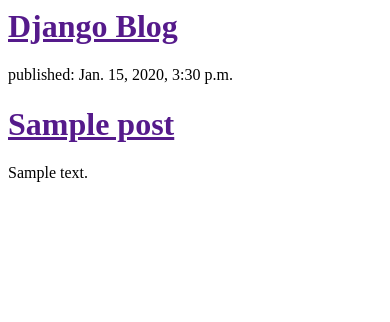
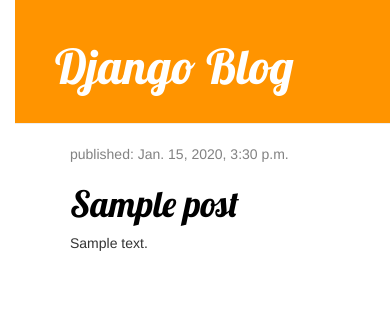
Before and after one commit to ritesh-nitjsr/djangotest, a Django app: template blog/templates/blog/post_list.html in a window 390 px wide. Shown: the top 322 px of the page. Run offline with Django 3.2, Linux system fonts and the light colour scheme; the template is opened without the code that fills it: values that come from a table or form of the project are taken from there, others are empty; tables that the repository leaves empty hold one stand-in row (values such as "Sample post"); some libraries are stand-ins or nearby versions.

Commit message:
Added view and template

```diff
--- /dev/null
+++ b/blog/static/css/blog.css
@@ -0,0 +1,55 @@
+h1 a {
+    color: #FCA205;
+    font-family: 'Lobster';
+}
+
+body {
+    padding-left: 15px;
+}
+
+.page-header {
+    background-color: #ff9400;
+    margin-top: 0;
+    padding: 20px 20px 20px 40px;
+}
+
+.page-header h1, .page-header h1 a, .page-header h1 a:visited, .page-header h1 a:active {
+    color: #ffffff;
+    font-size: 36pt;
+    text-decoration: none;
+}
+
+.content {
+    margin-left: 40px;
+}
+
+h1, h2, h3, h4 {
+    font-family: 'Lobster', cursive;
+}
+
+.date {
+    color: #828282;
+}
+
+.save {
+    float: right;
+}
+
+.post-form textarea, .post-form input {
+    width: 100%;
+}
+
+.top-menu, .top-menu:hover, .top-menu:visited {
+    color: #ffffff;
+    float: right;
+    font-size: 26pt;
+    margin-right: 20px;
+}
+
+.post {
+    margin-bottom: 70px;
+}
+
+.post h1 a, .post h1 a:visited {
+    color: #000000;
+}
--- /dev/null
+++ b/blog/templates/blog/base.html
@@ -0,0 +1,24 @@
+{% load staticfiles %}
+<html>
+    <head>
+        <title>Django blog</title>
+        <link rel="stylesheet" href="//maxcdn.bootstrapcdn.com/bootstrap/3.2.0/css/bootstrap.min.css">
+        <link rel="stylesheet" href="//maxcdn.bootstrapcdn.com/bootstrap/3.2.0/css/bootstrap-theme.min.css">
+        <link rel="stylesheet" href="{% static 'css/blog.css' %}">
+        <link href="//fonts.googleapis.com/css?family=Lobster&subset=latin,latin-ext" rel="stylesheet" type="text/css">
+    </head>
+    <body>
+        <div class="page-header">
+            <h1><a href="">Django Blog</a></h1>
+        </div>
+        <div class="content container">
+            <div class="row">
+                <div class="col-md-8">
+                    {% block content %}
+                    {% endblock %}
+                </div>
+            </div>
+        </div>
+
+    </body>
+</html>
--- a/blog/templates/blog/post_list.html
+++ b/blog/templates/blog/post_list.html
@@ -1,19 +1,13 @@
-<html>
-    <head>
-        <title>Django blog</title>
-    </head>
-    <body>
-        <div>
-            <h1><a href="">Django Blog</a></h1>
+{% extends 'blog/base.html' %}
+
+{% block content %}
+    {% for post in posts %}
+        <div class="post">
+            <div class="date">
+                <p>published: {{ post.published_date }}</p>
+            </div>
+            <h1><a href="{% url 'post_detail' pk=post.pk %}">{{ post.title }}</a></h1>
+            <p>{{ post.text|linebreaksbr }}</p>
         </div>
-
-        {% for post in posts %}
-          <div>
-            <p>published: {{ post.published_date }}</p>
-            <h1><a href="">{{ post.title }}</a></h1>
-            <p>{{ post.text|linebreaksbr }}</p>
-          </div>
-        {% endfor %}
-
-    </body>
-</html>
+    {% endfor %}
+{% endblock %}
--- a/blog/urls.py
+++ b/blog/urls.py
@@ -2,5 +2,6 @@
 from . import views
 
 urlpatterns = [
-   url(r'^$', views.post_list, name = 'post_list')
+   url(r'^$', views.post_list, name = 'post_list'),
+   url(r'^post/(?P<pk>\d+)/$', views.post_detail, name='post_detail')
 ]
--- a/blog/views.py
+++ b/blog/views.py
@@ -1,4 +1,4 @@
-from django.shortcuts import render
+from django.shortcuts import render, get_object_or_404
 from django.utils import timezone
 from .models import Post
 
@@ -6,3 +6,7 @@
 def post_list(req):
 	posts = Post.objects.filter(published_date__lte=timezone.now()).order_by('published_date')
 	return render(req, 'blog/post_list.html', {"posts" : posts})
+
+def post_detail(req,pk):
+	post = get_object_or_404(Post,pk=pk)
+	return render(req, 'blog/post_detail.html', {"post" : post})
```
Also changed, not shown: blog/templates/blog/post_detail.html (added, +13 -0 lines).
